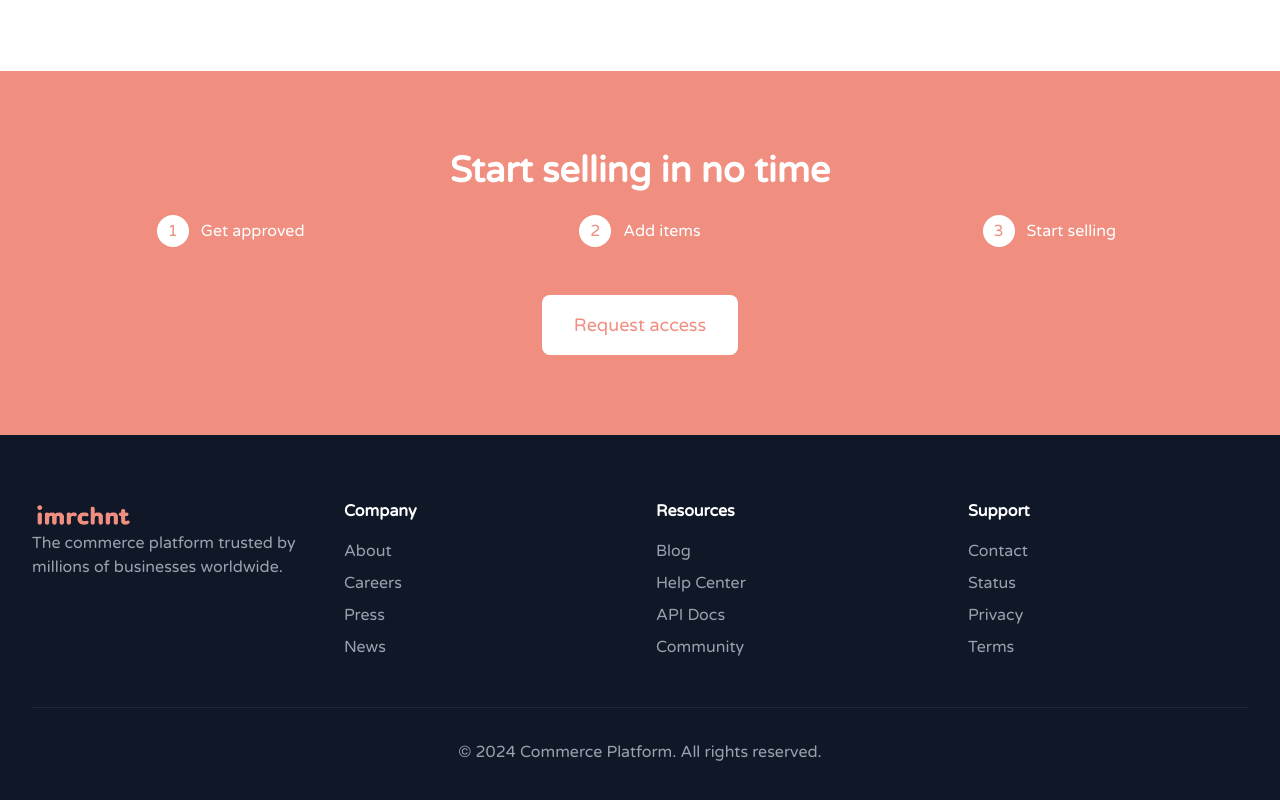
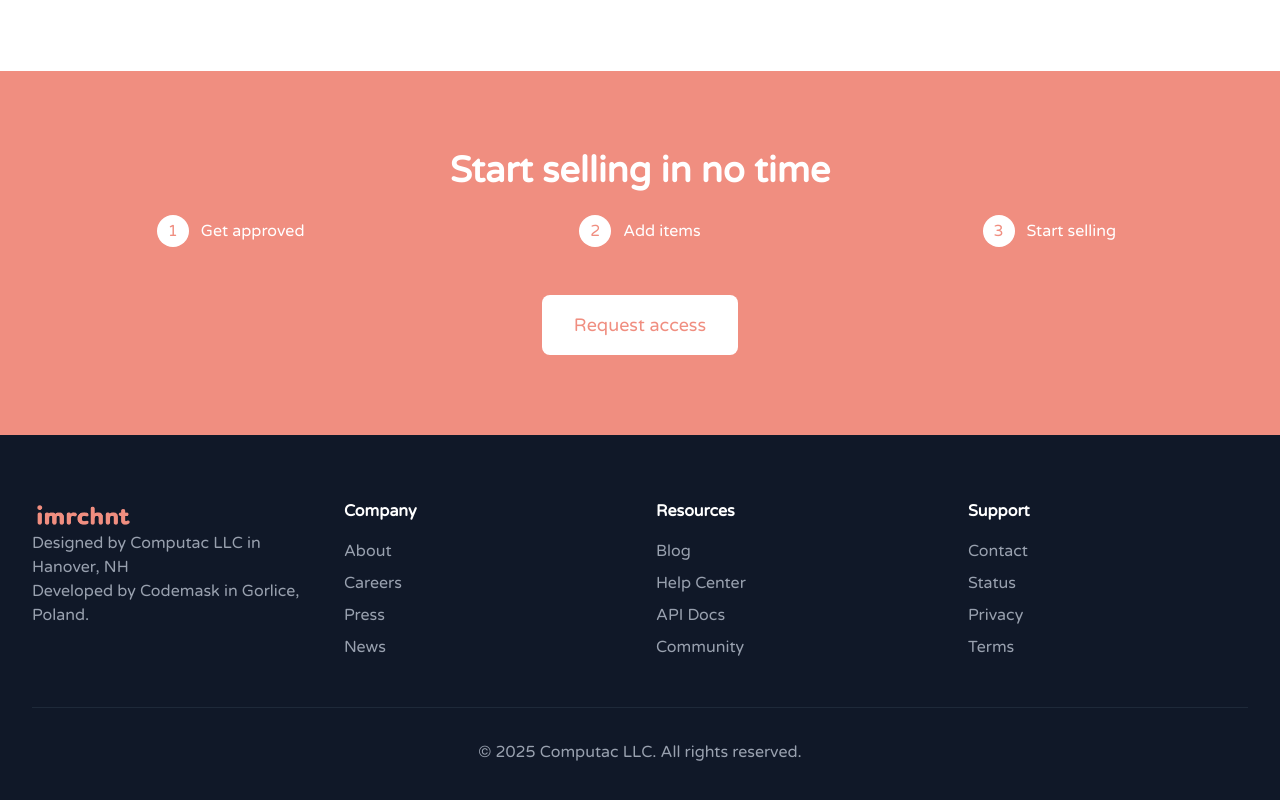
Before and after one commit to MarkHochreiter/imrchnt-website, a React (Vite) app: page / in a window 1280 px wide. Shown: the part 1570-2370 px from the top of the page. Built offline with nearby package versions, Linux system fonts and the light colour scheme.

Commit message:
Update App.jsx

```diff
--- a/src/App.jsx
+++ b/src/App.jsx
@@ -216,7 +216,7 @@ function App() {
                   <div>
                     <img src={logo} alt="Implus Offsite POS Logo" className="h-8" />
                     <p className="text-gray-400">
-                      The commerce platform trusted by millions of businesses worldwide.
+                      Designed by Computac LLC in Hanover, NH <br/> Developed by Codemask in Gorlice, Poland.
                     </p>
                   </div>
                   <div>
@@ -248,7 +248,7 @@ function App() {
                   </div>
                 </div>
                 <div className="border-t border-gray-800 mt-12 pt-8 text-center text-gray-400">
-                  <p>&copy; 2024 Commerce Platform. All rights reserved.</p>
+                  <p>&copy; 2025 Computac LLC. All rights reserved.</p>
                 </div>
               </div>
             </footer>
```
